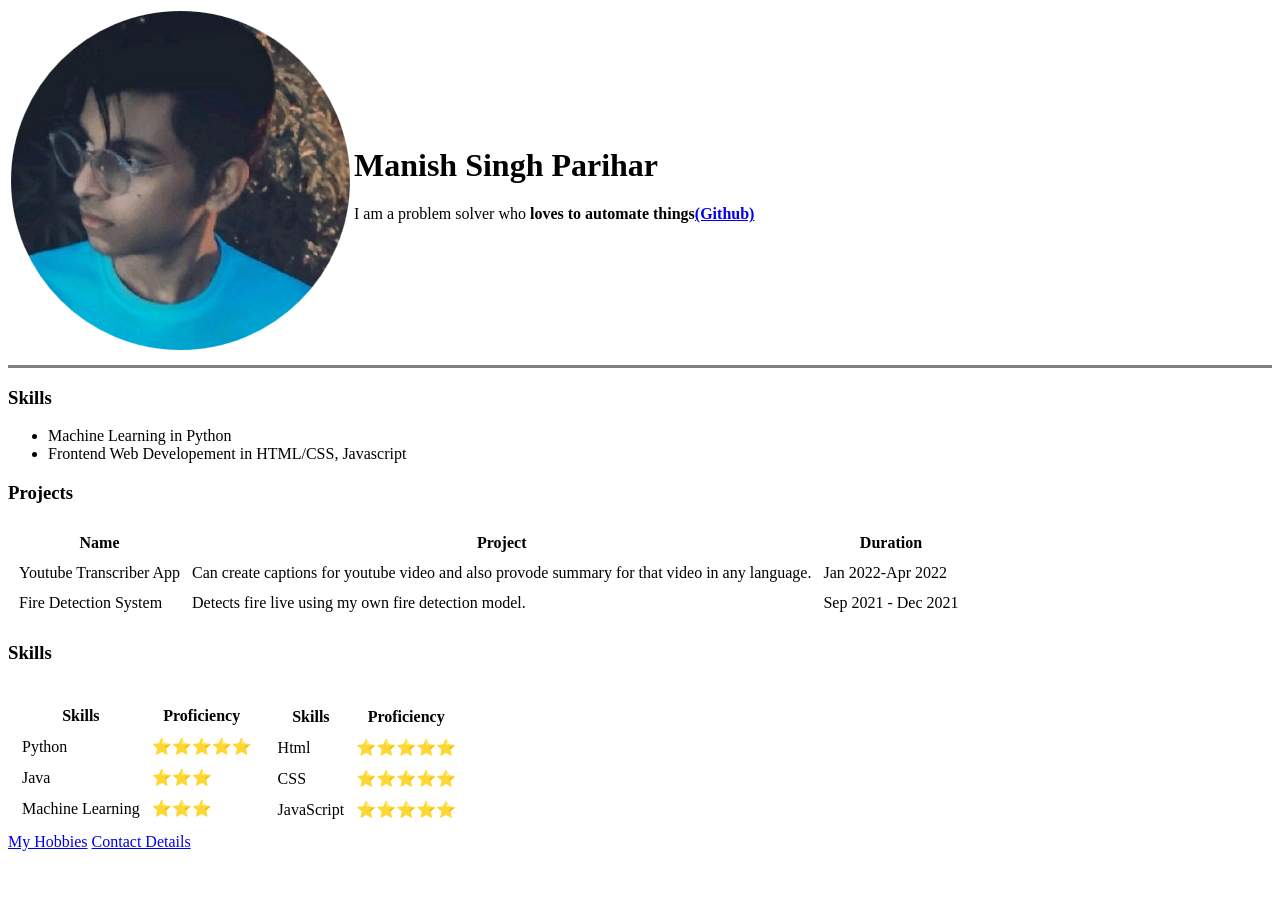
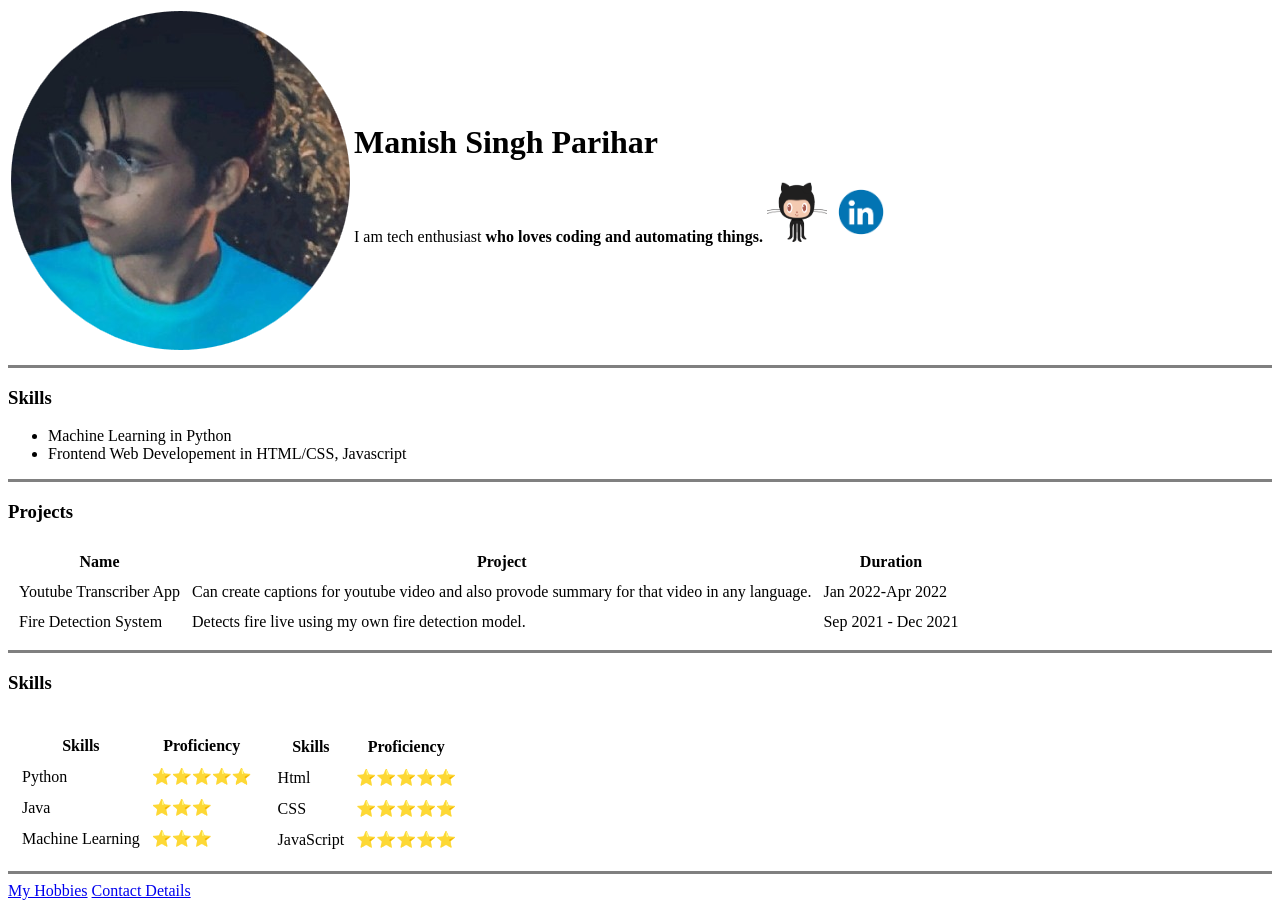
Before and after one commit to Msparihar/My-Personal-Website, a plain HTML site: page index.html in a window 1280 px wide. Before the commit the page ends 859 px from the top, so only its background shows below. Drawn offline with Linux system fonts and the light colour scheme.

Commit message:
Add files via upload

```diff
--- a/index.html
+++ b/index.html
@@ -9,10 +9,15 @@
 <body>
     <table>
         <tr>
-            <td><img src="images/Manish.png" alt="Manish profile photo"></td>
+            <td>
+                <img src="images/Manish.png" alt="Manish profile photo"></td>
             <td>
                 <h1>Manish Singh Parihar</h1>
-                <p>I am a problem solver who <strong>loves to automate things<strong><a href="https://github.com/Msparihar">(Github)</a></strong></strong></p>
+                <p>
+                    I am tech enthusiast <b>who loves coding and automating things.</b>
+                    <a href="https://github.com/Msparihar"><img src="images\github.gif" alt="Github Profile Link" style="width:60px;height:60px;"></a>
+                    <a href="https://www.linkedin.com/in/manishsparihar/"><img src="images\linkedin.gif" alt="Github Profile Link" style="width:60x;height:60px;"></a>
+                </p>
             </td>
         </tr>
     </table>
@@ -25,6 +30,8 @@
         <li>Machine Learning in Python</li>
         <li>Frontend Web Developement in HTML/CSS, Javascript</li>
     </ul>
+
+    <hr size="3" noshade>
 
     <h3>Projects</h3>
 
@@ -48,6 +55,8 @@
             <td>Sep 2021 - Dec 2021</td>
         </tr>
     </table>
+
+    <hr size="3" noshade>
 
     <h3>Skills</h3>
 
@@ -101,8 +110,12 @@
             </td>
         </tr>
     </table>
+
+    <hr size="3" noshade>
+
     <a href="hobbies.html">My Hobbies</a>
 
     <a href="contact_details.html">Contact Details</a>
+
 </body>
 </html>
```
Also changed, not shown: images/Github.png (added), images/github.gif (added), images/linkedin.gif (added).
